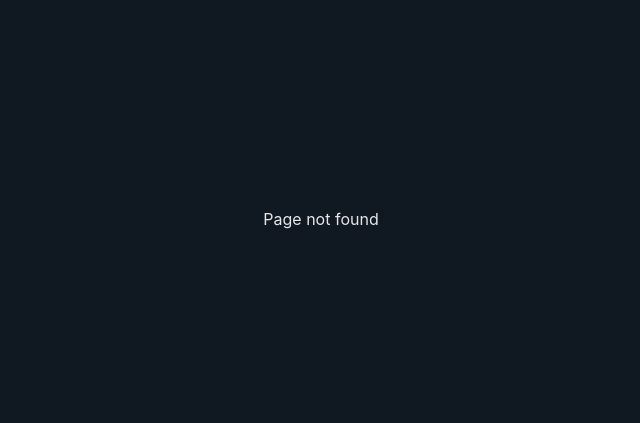
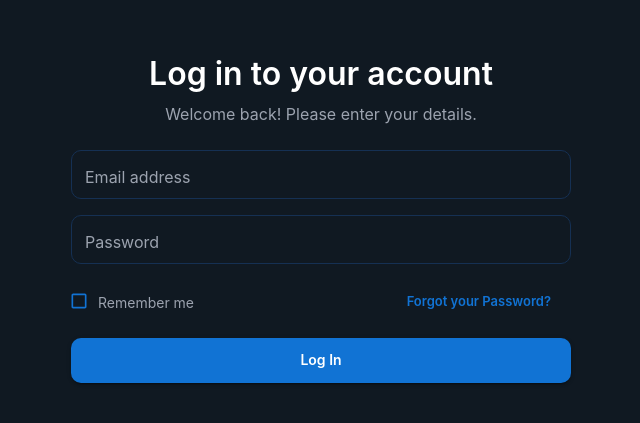
Before and after one commit to Tonyreng/AnthonyR-FinZen, a React (Vite) app in the folder frontend/: page /login in a window 1280 px wide. Before the commit this address had no page. Shown: the part 181-604 px from the top of the page, without its empty margins (319-959 px from the left). Built offline with nearby package versions, Linux system fonts and the light colour scheme.

Commit message:
Se le dio forma al formulario de login

```diff
--- a/frontend/src/pages/Login.tsx
+++ b/frontend/src/pages/Login.tsx
@@ -1,7 +1,100 @@
+import {
+    Box,
+    Button,
+    Checkbox,
+    FormControl,
+    FormControlLabel,
+    FormGroup,
+    TextField,
+    Typography,
+} from '@mui/material';
+
 type Props = {};
 
 function Login({}: Props) {
-    return <div>Login</div>;
+    return (
+        <Box sx={{ width: { md: '500px' } }}>
+            <Box sx={{ mb: 3 }}>
+                <Typography sx={{ mb: 1 }} variant="h2">
+                    Log in to your account
+                </Typography>
+                <Typography variant="body1" color="textSecondary">
+                    Welcome back! Please enter your details.
+                </Typography>
+            </Box>
+
+            <FormGroup>
+                <FormControl fullWidth>
+                    <TextField
+                        id="email"
+                        label="Email address"
+                        variant="outlined"
+                        fullWidth
+                        sx={{ mb: 2 }}
+                    />
+                    <TextField
+                        id="password"
+                        label="Password"
+                        type="password"
+                        variant="outlined"
+                        fullWidth
+                        sx={{ mb: 2 }}
+                    />
+                    <Box
+                        sx={{
+                            display: 'flex',
+                            justifyContent: 'space-between',
+                            mb: 2,
+                        }}
+                    >
+                        <FormControlLabel
+                            control={
+                                <Checkbox
+                                    size="small"
+                                    sx={{ color: 'primary.main' }}
+                                />
+                            }
+                            label="Remember me"
+                            sx={{
+                                '& .MuiFormControlLabel-label': {
+                                    fontSize: '0.875rem',
+                                    fontWeight: 400,
+                                    paddingTop: '3px',
+                                    color: '#9CA3AF',
+                                },
+                            }}
+                        />
+                        <Button
+                            sx={{
+                                ':focus': { outline: 'none' },
+                                ':hover': {
+                                    backgroundColor: 'transparent',
+                                },
+                            }}
+                            variant="text"
+                            size="small"
+                            disableRipple
+                        >
+                            Forgot your Password?
+                        </Button>
+                    </Box>
+                </FormControl>
+            </FormGroup>
+            <Box>
+                <Button
+                    sx={{
+                        ':hover': {
+                            backgroundColor: 'rgba(17, 115, 212, 0.9)',
+                        },
+                    }}
+                    variant="contained"
+                    fullWidth
+                >
+                    Log In
+                </Button>
+            </Box>
+        </Box>
+    );
 }
 
 export default Login;
--- a/frontend/src/routes.tsx
+++ b/frontend/src/routes.tsx
@@ -5,12 +5,14 @@ import {
 } from 'react-router-dom';
 import { Layout } from './pages/Layout';
 import Home from './pages/Home';
+import Login from './pages/Login';
 import { ErrorDetail } from './pages/ErrorDetail';
 
 export const router = createBrowserRouter(
     createRoutesFromElements(
         <Route path="/" element={<Layout />} errorElement={<ErrorDetail />}>
             <Route path="/" element={<Home />} />
+            <Route path="/login" element={<Login />} />
         </Route>
     )
 );
--- a/frontend/src/theme.ts
+++ b/frontend/src/theme.ts
@@ -5,7 +5,7 @@ export const theme = createTheme({
         mode: 'dark',
         primary: {
             main: 'rgb(17, 115, 212)', // azul principal
-            light: '#2563EB', // hover
+            light: '#2563EB ', // hover
             dark: '#1E3A8A', // variantes más oscuras
             contrastText: '#FFFFFF',
         },
@@ -23,7 +23,7 @@ export const theme = createTheme({
         fontFamily: '"Inter", "Roboto", "Helvetica", "Arial", sans-serif',
         h1: { fontWeight: 700, fontSize: '2.5rem' },
         h2: { fontWeight: 600, fontSize: '2rem' },
-        body1: { color: '#E5E7EB' },
+        body1: { color: '#ffffffff' },
         button: { textTransform: 'none', fontWeight: 600 },
     },
     shape: {
@@ -43,13 +43,20 @@ export const theme = createTheme({
             styleOverrides: {
                 root: {
                     '& .MuiOutlinedInput-root': {
-                        backgroundColor: '#111827',
-                        '& fieldset': { borderColor: '#1F2937' },
+                        backgroundColor: 'rgb(16, 25, 34)',
+                        '& fieldset': { borderColor: '#153053ff' },
                         '&:hover fieldset': { borderColor: '#2563EB' },
-                        '&.Mui-focused fieldset': { borderColor: '#1D4ED8' },
+                        '&.Mui-focused fieldset': { borderColor: '#436cddff' },
                     },
-                    '& input': { color: '#F9FAFB' },
+                    '& input': { color: '#ffffffff' },
                     '& label': { color: '#9CA3AF' },
+                },
+            },
+        },
+        MuiOutlinedInput: {
+            styleOverrides: {
+                root: {
+                    '& input': { height: '1em' },
                 },
             },
         },
```
